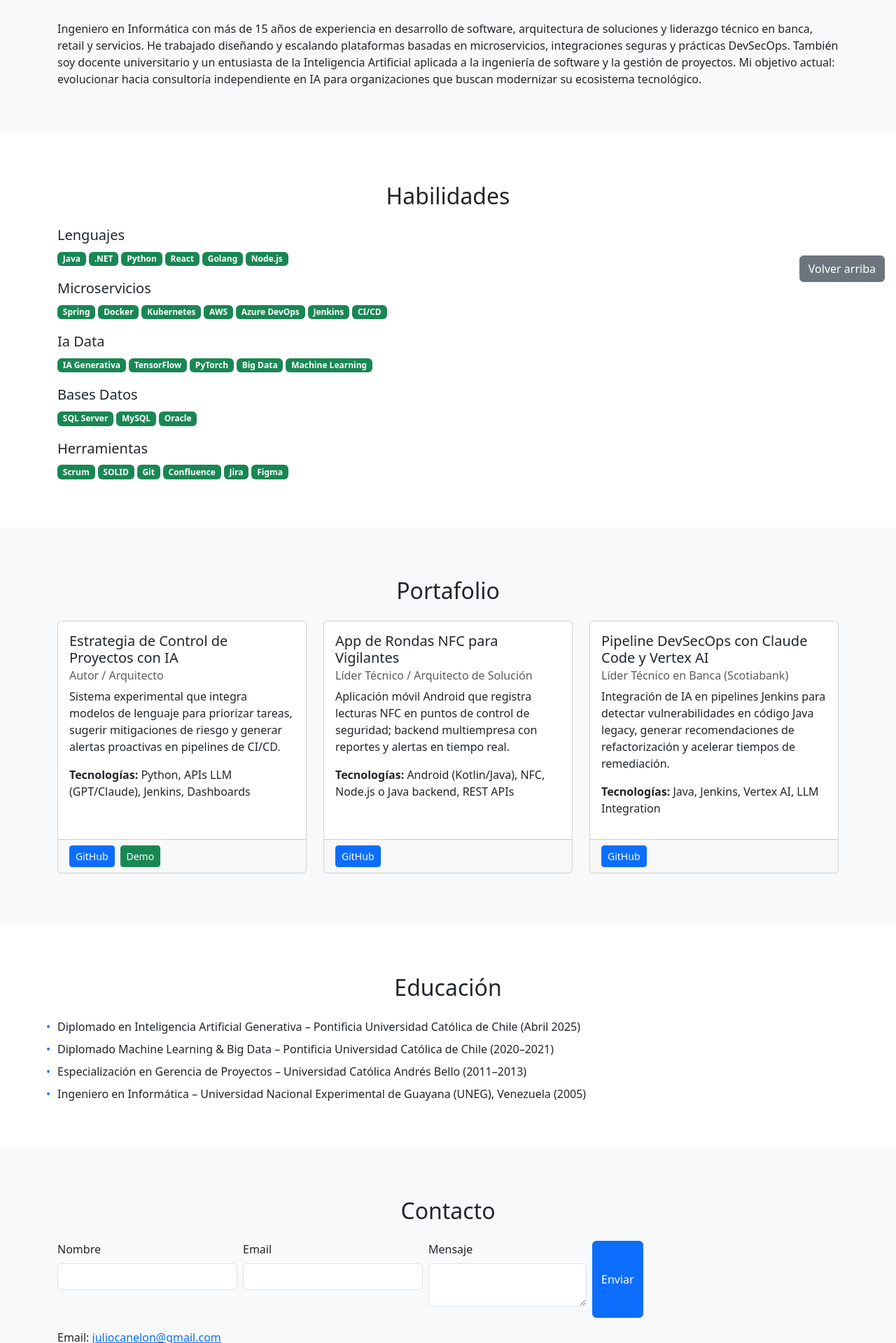
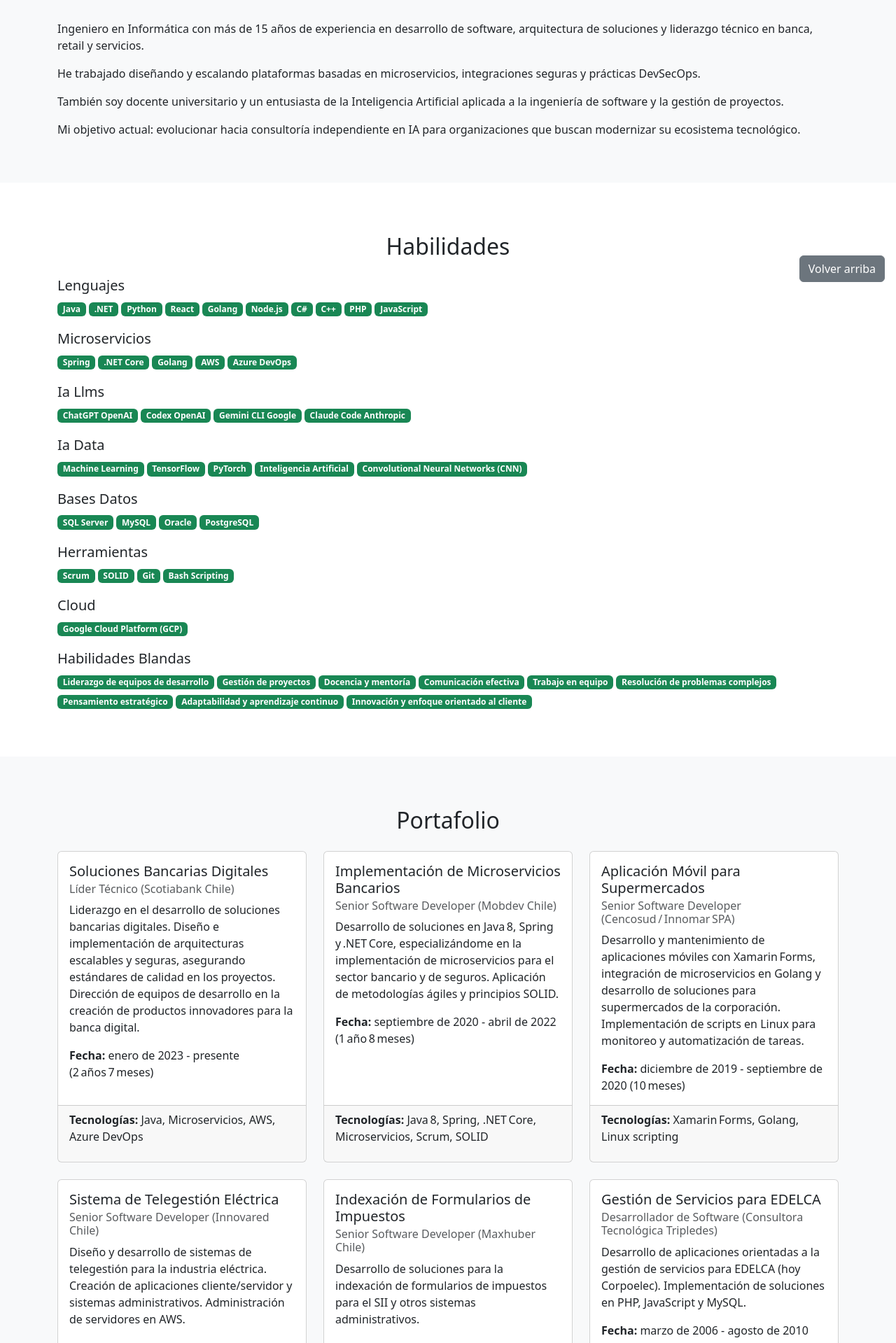
Before and after one commit to juliocanelon/profesional-landingpage, a React (Create React App) app: page / in a window 1280 px wide. Shown: the part 381-2300 px from the top of the page at 70% size. Built offline with nearby package versions, Linux system fonts and the light colour scheme.

Commit message:
Corrigiendo contenido

```diff
--- a/src/components/About.js
+++ b/src/components/About.js
@@ -1,19 +1,20 @@
 import React from 'react';
 import SectionTitle from './SectionTitle';
+
+// Importamos los datos
+import { aboutData } from '../data/about';  // o '../data/about.json' si es JSON
 
 function About() {
   return (
     <section id="sobre-mi" className="py-5 bg-light">
       <div className="container">
-        <SectionTitle title="Sobre mí" />
-        <p>
-          Ingeniero en Informática con más de 15 años de experiencia en desarrollo de software,
-          arquitectura de soluciones y liderazgo técnico en banca, retail y servicios. He trabajado
-          diseñando y escalando plataformas basadas en microservicios, integraciones seguras y prácticas
-          DevSecOps. También soy docente universitario y un entusiasta de la Inteligencia Artificial aplicada
-          a la ingeniería de software y la gestión de proyectos. Mi objetivo actual: evolucionar hacia consultoría
-          independiente en IA para organizaciones que buscan modernizar su ecosistema tecnológico.
-        </p>
+        {/* Título desde datos */}
+        <SectionTitle title={aboutData.title} />
+
+        {/* Múltiples párrafos desde datos */}
+        {aboutData.paragraphs.map((text, idx) => (
+          <p key={idx}>{text}</p>
+        ))}
       </div>
     </section>
   );
--- a/src/components/ContactForm.js
+++ b/src/components/ContactForm.js
@@ -1,9 +1,14 @@
 import React, { useState } from 'react';
 import SectionTitle from './SectionTitle';
 import { contact } from '../data/contact';
+import { FaEnvelope, FaLinkedin, FaGithub } from 'react-icons/fa';
 
 function ContactForm() {
-  const [values, setValues] = useState({ nombre: '', email: '', mensaje: '' });
+  const [values, setValues] = useState({
+    nombre: '',
+    email: '',
+    mensaje: '',
+  });
 
   const handleChange = (e) => {
     setValues({ ...values, [e.target.name]: e.target.value });
@@ -12,7 +17,7 @@ function ContactForm() {
   const handleSubmit = (e) => {
     e.preventDefault();
     console.log(values);
-    alert('Gracias por tu mensaje');
+    alert('¡Gracias por tu mensaje!');
     setValues({ nombre: '', email: '', mensaje: '' });
   };
 
@@ -20,24 +25,83 @@ function ContactForm() {
     <section id="contacto" className="py-5 bg-light">
       <div className="container">
         <SectionTitle title="Contacto" />
-        <form onSubmit={handleSubmit} className="mb-3">
-          <div className="mb-3">
-            <label className="form-label">Nombre</label>
-            <input type="text" name="nombre" className="form-control" value={values.nombre} onChange={handleChange} required />
+
+        {/* Texto de invitación */}
+        <p className="lead mb-4">
+          ¿Tienes un proyecto en mente, una duda técnica o simplemente quieres saludar?
+          ¡Me encantaría saber de ti! Completa el formulario y conversemos cómo puedo ayudarte a llevar tu idea al siguiente nivel.
+        </p>
+
+        {/* Formulario alineado en una fila */}
+        <form onSubmit={handleSubmit} className="mb-4">
+          <div className="row g-3 align-items-end">
+            <div className="col-md-3">
+              <label htmlFor="nombre" className="form-label">Nombre</label>
+              <input
+                id="nombre"
+                type="text"
+                name="nombre"
+                className="form-control"
+                value={values.nombre}
+                onChange={handleChange}
+                required
+              />
+            </div>
+
+            <div className="col-md-3">
+              <label htmlFor="email" className="form-label">Email</label>
+              <input
+                id="email"
+                type="email"
+                name="email"
+                className="form-control"
+                value={values.email}
+                onChange={handleChange}
+                required
+              />
+            </div>
+
+            <div className="col-md-4">
+              <label htmlFor="mensaje" className="form-label">Mensaje</label>
+              <textarea
+                id="mensaje"
+                name="mensaje"
+                className="form-control"
+                value={values.mensaje}
+                onChange={handleChange}
+                required
+                minLength="10"
+                rows="1"
+              />
+            </div>
+
+            <div className="col-md-2 text-end">
+              <button type="submit" className="btn btn-primary w-100">
+                Enviar
+              </button>
+            </div>
           </div>
-          <div className="mb-3">
-            <label className="form-label">Email</label>
-            <input type="email" name="email" className="form-control" value={values.email} onChange={handleChange} required />
-          </div>
-          <div className="mb-3">
-            <label className="form-label">Mensaje</label>
-            <textarea name="mensaje" className="form-control" value={values.mensaje} onChange={handleChange} required minLength="10" />
-          </div>
-          <button type="submit" className="btn btn-primary">Enviar</button>
         </form>
-        <p>Email: <a href={`mailto:${contact.email}`}>{contact.email}</a></p>
-        <p>LinkedIn: <a href={contact.linkedin}>Perfil</a></p>
-        <p>GitHub: <a href={contact.github}>Repos</a></p>
+
+        {/* Enlaces de contacto con iconos */}
+        <div className="mt-4">
+          <p>
+            <FaEnvelope className="me-2" />
+            <a href={`mailto:${contact.email}`}>{contact.email}</a>
+          </p>
+          <p>
+            <FaLinkedin className="me-2" />
+            <a href={contact.linkedin} target="_blank" rel="noopener noreferrer">
+              LinkedIn
+            </a>
+          </p>
+          <p>
+            <FaGithub className="me-2" />
+            <a href={contact.github} target="_blank" rel="noopener noreferrer">
+              GitHub
+            </a>
+          </p>
+        </div>
       </div>
     </section>
   );
--- a/src/components/Portfolio.js
+++ b/src/components/Portfolio.js
@@ -16,9 +16,10 @@ function Portfolio() {
                   <Card.Title>{p.title}</Card.Title>
                   <Card.Subtitle className="mb-2 text-muted">{p.role}</Card.Subtitle>
                   <Card.Text>{p.description}</Card.Text>
-                  <p><strong>Tecnologías:</strong> {p.tech}</p>
+                  <Card.Text><strong>Fecha:</strong> {p.date}</Card.Text>
                 </Card.Body>
                 <Card.Footer>
+                  <p><strong>Tecnologías:</strong> {p.tech}</p>
                   {p.links.github && (
                     <Button variant="primary" size="sm" href={p.links.github} className="me-2">GitHub</Button>
                   )}
--- /dev/null
+++ b/src/data/about.js
@@ -0,0 +1,11 @@
+// src/data/about.js
+
+export const aboutData = {
+  title: 'Sobre mí',
+  paragraphs: [
+    `Ingeniero en Informática con más de 15 años de experiencia en desarrollo de software, arquitectura de soluciones y liderazgo técnico en banca, retail y servicios.`,
+    `He trabajado diseñando y escalando plataformas basadas en microservicios, integraciones seguras y prácticas DevSecOps.`,
+    `También soy docente universitario y un entusiasta de la Inteligencia Artificial aplicada a la ingeniería de software y la gestión de proyectos.`,
+    `Mi objetivo actual: evolucionar hacia consultoría independiente en IA para organizaciones que buscan modernizar su ecosistema tecnológico.`
+  ]
+};
--- a/src/data/education.js
+++ b/src/data/education.js
@@ -1,6 +1,7 @@
 export const education = [
-  'Diplomado en Inteligencia Artificial Generativa – Pontificia Universidad Católica de Chile (Abril 2025)',
-  'Diplomado Machine Learning & Big Data – Pontificia Universidad Católica de Chile (2020–2021)',
-  'Especialización en Gerencia de Proyectos – Universidad Católica Andrés Bello (2011–2013)',
-  'Ingeniero en Informática – Universidad Nacional Experimental de Guayana (UNEG), Venezuela (2005)',
+  'Diplomado de Inteligencia Artificial Generativa – Pontificia Universidad Católica de Chile (Inicia: Abril 2025 - en curso)',
+  'Diplomado en Inteligencia Artificial – Pontificia Universidad Católica de Chile (Abril 2021 – Octubre 2021)',
+  'Diplomado en Big Data y Machine Learning – Pontificia Universidad Católica de Chile (2020 – 2021)',
+  'Especialización en Gerencia de Proyectos – Universidad Católica Andrés Bello (2011 – 2013)',
+  'Ingeniero en Informática – Universidad Nacional Experimental de Guayana (UNEG), Venezuela (1999 – 2005)',
 ];
--- a/src/data/projects.js
+++ b/src/data/projects.js
@@ -1,23 +1,58 @@
 export const projects = [
   {
-    title: 'Estrategia de Control de Proyectos con IA',
-    role: 'Autor / Arquitecto',
-    description: 'Sistema experimental que integra modelos de lenguaje para priorizar tareas, sugerir mitigaciones de riesgo y generar alertas proactivas en pipelines de CI/CD.',
-    tech: 'Python, APIs LLM (GPT/Claude), Jenkins, Dashboards',
-    links: { github: '#', demo: '#' },
+    title: 'Soluciones Bancarias Digitales',
+    role: 'Líder Técnico (Scotiabank Chile)',
+    date: 'enero de 2023 - presente (2 años 7 meses)',
+    description: 'Liderazgo en el desarrollo de soluciones bancarias digitales. Diseño e implementación de arquitecturas escalables y seguras, asegurando estándares de calidad en los proyectos. Dirección de equipos de desarrollo en la creación de productos innovadores para la banca digital.',
+    tech: 'Java, Microservicios, AWS, Azure DevOps',
+    links: { github: null, demo: null },
   },
   {
-    title: 'App de Rondas NFC para Vigilantes',
-    role: 'Líder Técnico / Arquitecto de Solución',
-    description: 'Aplicación móvil Android que registra lecturas NFC en puntos de control de seguridad; backend multiempresa con reportes y alertas en tiempo real.',
-    tech: 'Android (Kotlin/Java), NFC, Node.js o Java backend, REST APIs',
-    links: { github: '#', demo: null },
+    title: 'Implementación de Microservicios Bancarios',
+    role: 'Senior Software Developer (Mobdev Chile)',
+    date: 'septiembre de 2020 - abril de 2022 (1 año 8 meses)',
+    description: 'Desarrollo de soluciones en Java 8, Spring y .NET Core, especializándome en la implementación de microservicios para el sector bancario y de seguros. Aplicación de metodologías ágiles y principios SOLID.',
+    tech: 'Java 8, Spring, .NET Core, Microservicios, Scrum, SOLID',
+    links: { github: null, demo: null },
   },
   {
-    title: 'Pipeline DevSecOps con Claude Code y Vertex AI',
-    role: 'Líder Técnico en Banca (Scotiabank)',
-    description: 'Integración de IA en pipelines Jenkins para detectar vulnerabilidades en código Java legacy, generar recomendaciones de refactorización y acelerar tiempos de remediación.',
-    tech: 'Java, Jenkins, Vertex AI, LLM Integration',
-    links: { github: '#', demo: null },
+    title: 'Aplicación Móvil para Supermercados',
+    role: 'Senior Software Developer (Cencosud / Innomar SPA)',
+    date: 'diciembre de 2019 - septiembre de 2020 (10 meses)',
+    description: 'Desarrollo y mantenimiento de aplicaciones móviles con Xamarin Forms, integración de microservicios en Golang y desarrollo de soluciones para supermercados de la corporación. Implementación de scripts en Linux para monitoreo y automatización de tareas.',
+    tech: 'Xamarin Forms, Golang, Linux scripting',
+    links: { github: null, demo: null },
+  },
+  {
+    title: 'Sistema de Telegestión Eléctrica',
+    role: 'Senior Software Developer (Innovared Chile)',
+    date: 'agosto de 2016 - diciembre de 2019 (3 años 5 meses)',
+    description: 'Diseño y desarrollo de sistemas de telegestión para la industria eléctrica. Creación de aplicaciones cliente/servidor y sistemas administrativos. Administración de servidores en AWS.',
+    tech: 'C#, .NET, AWS',
+    links: { github: null, demo: null },
+  },
+  {
+    title: 'Indexación de Formularios de Impuestos',
+    role: 'Senior Software Developer (Maxhuber Chile)',
+    date: 'octubre de 2014 - agosto de 2016 (1 año 11 meses)',
+    description: 'Desarrollo de soluciones para la indexación de formularios de impuestos para el SII y otros sistemas administrativos.',
+    tech: 'C#, .NET',
+    links: { github: null, demo: null },
+  },
+  {
+    title: 'Gestión de Servicios para EDELCA',
+    role: 'Desarrollador de Software (Consultora Tecnológica Tripledes)',
+    date: 'marzo de 2006 - agosto de 2010 (4 años 6 meses)',
+    description: 'Desarrollo de aplicaciones orientadas a la gestión de servicios para EDELCA (hoy Corpoelec). Implementación de soluciones en PHP, JavaScript y MySQL.',
+    tech: 'PHP, JavaScript, MySQL',
+    links: { github: null, demo: null },
+  },
+  {
+    title: 'Aplicaciones SOA y Cliente/Servidor',
+    role: 'Desarrollador de Software (Xpectra Systems)',
+    date: 'mayo de 2004 - septiembre de 2006 (2 años 5 meses)',
+    description: 'Análisis, diseño y desarrollo de aplicaciones web con Visual Studio 2005 y C# orientado a Web Services (SOA). Desarrollo de aplicaciones Desktop con C++ Builder 5.0 y SQL Server; comunicaciones cliente/servidor por sockets.',
+    tech: 'C#, C++ Builder, SQL Server, TCP/IP sockets',
+    links: { github: null, demo: null },
   },
 ];
--- a/src/data/skills.js
+++ b/src/data/skills.js
@@ -1,7 +1,60 @@
 export const skills = {
-  lenguajes: ['Java', '.NET', 'Python', 'React', 'Golang', 'Node.js'],
-  microservicios: ['Spring', 'Docker', 'Kubernetes', 'AWS', 'Azure DevOps', 'Jenkins', 'CI/CD'],
-  iaData: ['IA Generativa', 'TensorFlow', 'PyTorch', 'Big Data', 'Machine Learning'],
-  basesDatos: ['SQL Server', 'MySQL', 'Oracle'],
-  herramientas: ['Scrum', 'SOLID', 'Git', 'Confluence', 'Jira', 'Figma'],
+  lenguajes: [
+    'Java',
+    '.NET',
+    'Python',
+    'React',
+    'Golang',
+    'Node.js',
+    'C#',
+    'C++',
+    'PHP',
+    'JavaScript',
+  ],
+  microservicios: [
+    'Spring',
+    '.NET Core',
+    'Golang',
+    'AWS',
+    'Azure DevOps',
+  ],
+  iaLlms : [
+    'ChatGPT OpenAI',
+    'Codex OpenAI',
+    'Gemini CLI Google',
+    'Claude Code Anthropic',
+  ],
+  iaData: [
+    'Machine Learning',
+    'TensorFlow',
+    'PyTorch',
+    'Inteligencia Artificial',
+    'Convolutional Neural Networks (CNN)',
+  ],
+  basesDatos: [
+    'SQL Server',
+    'MySQL',
+    'Oracle',
+    'PostgreSQL',
+  ],
+  herramientas: [
+    'Scrum',
+    'SOLID',
+    'Git',
+    'Bash Scripting',
+  ],
+  cloud: [
+    'Google Cloud Platform (GCP)',
+  ],
+  habilidadesBlandas: [
+    'Liderazgo de equipos de desarrollo',                   // liderazgo de equipos y gestión de proyectos :contentReference[oaicite:0]{index=0}
+    'Gestión de proyectos',                                 // liderazgo de equipos y gestión de proyectos :contentReference[oaicite:1]{index=1}
+    'Docencia y mentoría',                                  // docencia universitaria y diseño curricular :contentReference[oaicite:2]{index=2}
+    'Comunicación efectiva',                                // trabajo cercano con diversos equipos :contentReference[oaicite:3]{index=3}
+    'Trabajo en equipo',                                    // trabajo cercano con diversos equipos :contentReference[oaicite:4]{index=4}
+    'Resolución de problemas complejos',                    // resolver problemas complejos :contentReference[oaicite:5]{index=5}
+    'Pensamiento estratégico',                              // enfoque estratégico :contentReference[oaicite:6]{index=6}
+    'Adaptabilidad y aprendizaje continuo',
+    'Innovación y enfoque orientado al cliente',            // pasión por generar impacto significativo :contentReference[oaicite:7]{index=7}
+  ],
 };
```
Also changed, not shown: package.json (+5 -4 lines), 1 other file (tests, documents, lock files or other folders).
